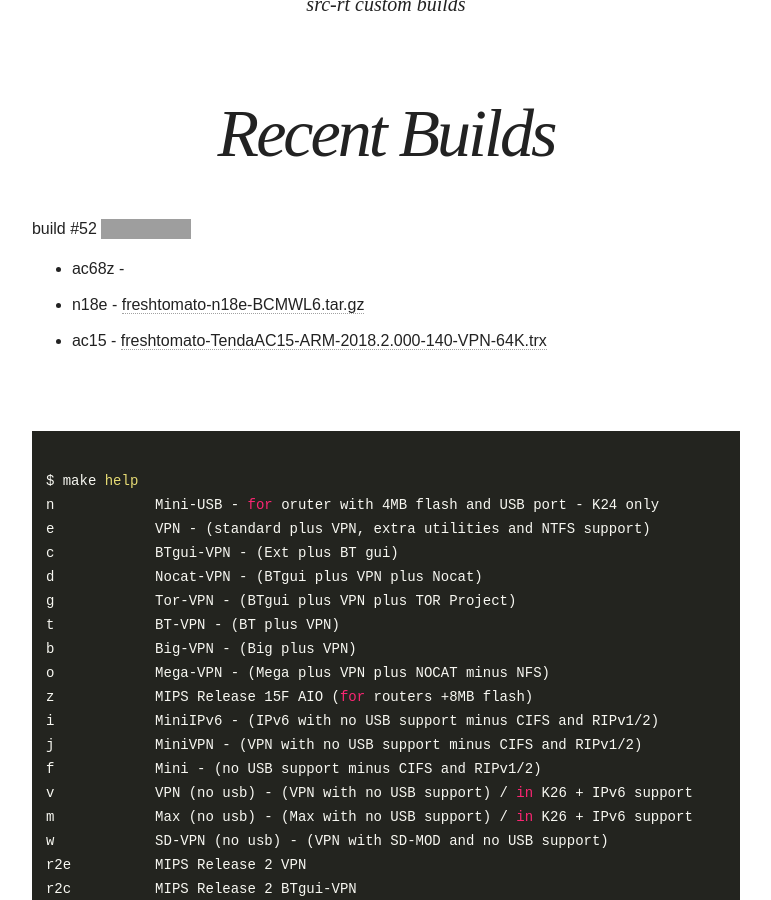
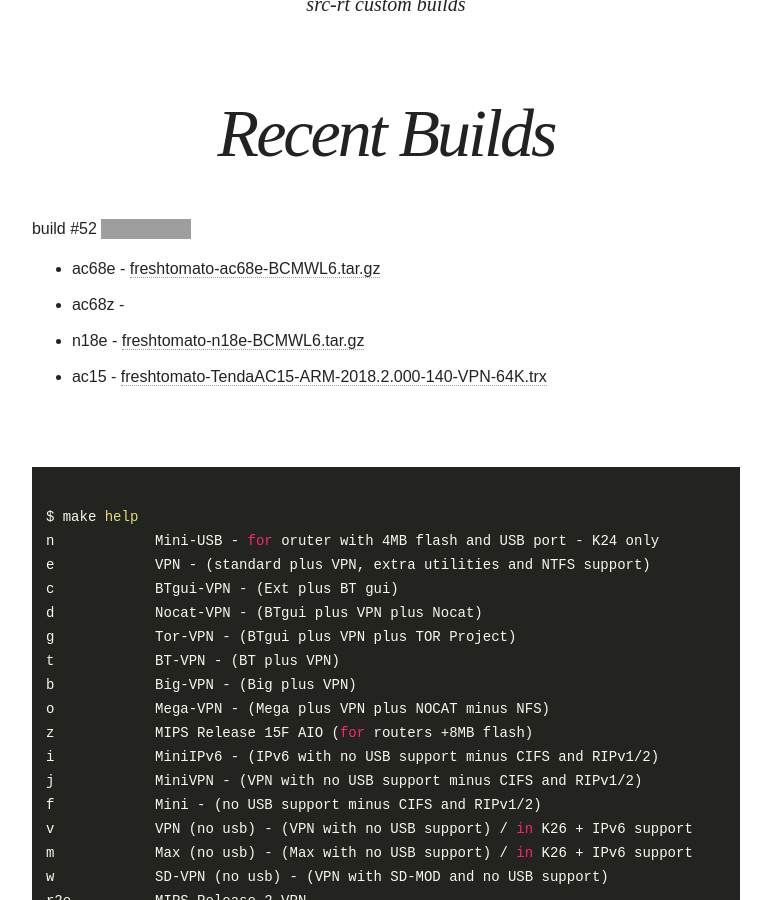
Before and after one commit to oglopss/freshTomato-ARM-ci-jekyll, a Jekyll site: the page built from index.html, in a window 1280 px wide and 900 px high, scrolled down 379 px. Shown: the whole window, without its empty margins (254-1025 px from the left). Built offline with Jekyll 4.4.1, drawn with Linux system fonts in a browser that asks for light colours; nearby versions of some CDN libraries; grey boxes are pictures that could not be loaded.

Commit message:
Travis build 52 ac68e pushed to gh-pages

```diff
--- a/_data/ss.yml
+++ b/_data/ss.yml
@@ -3,3 +3,4 @@
   - 0002 ac68z
   - 0005 ac15 freshtomato-TendaAC15-ARM-2018.2.000-140-VPN-64K.trx
   - 0003 n18e freshtomato-n18e-BCMWL6.tar.gz
+  - 0001 ac68e freshtomato-ac68e-BCMWL6.tar.gz
```
Also changed, not shown: 1 other file.
